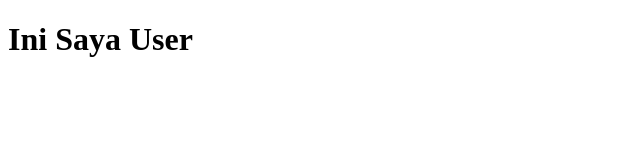
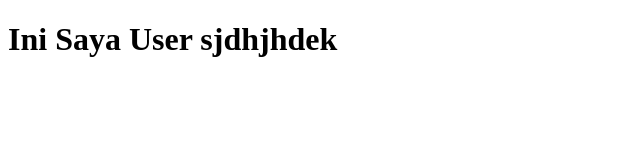
Before and after one commit to dannz3030/Merge-Branch, a plain HTML site: page index.html in a window 1280 px wide. Shown: the whole page, without its empty margins (0-640 px from the left). Drawn offline with Linux system fonts and the light colour scheme.

Commit message:
update aja

```diff
--- a/index.html
+++ b/index.html
@@ -6,6 +6,6 @@
     <title>Merge Branch</title>
 </head>
 <body>
-    <h1>Ini Saya User</h1>
+    <h1>Ini Saya User sjdhjhdek</h1>
 </body>
 </html>
```
Also changed, not shown: 1 other file.
